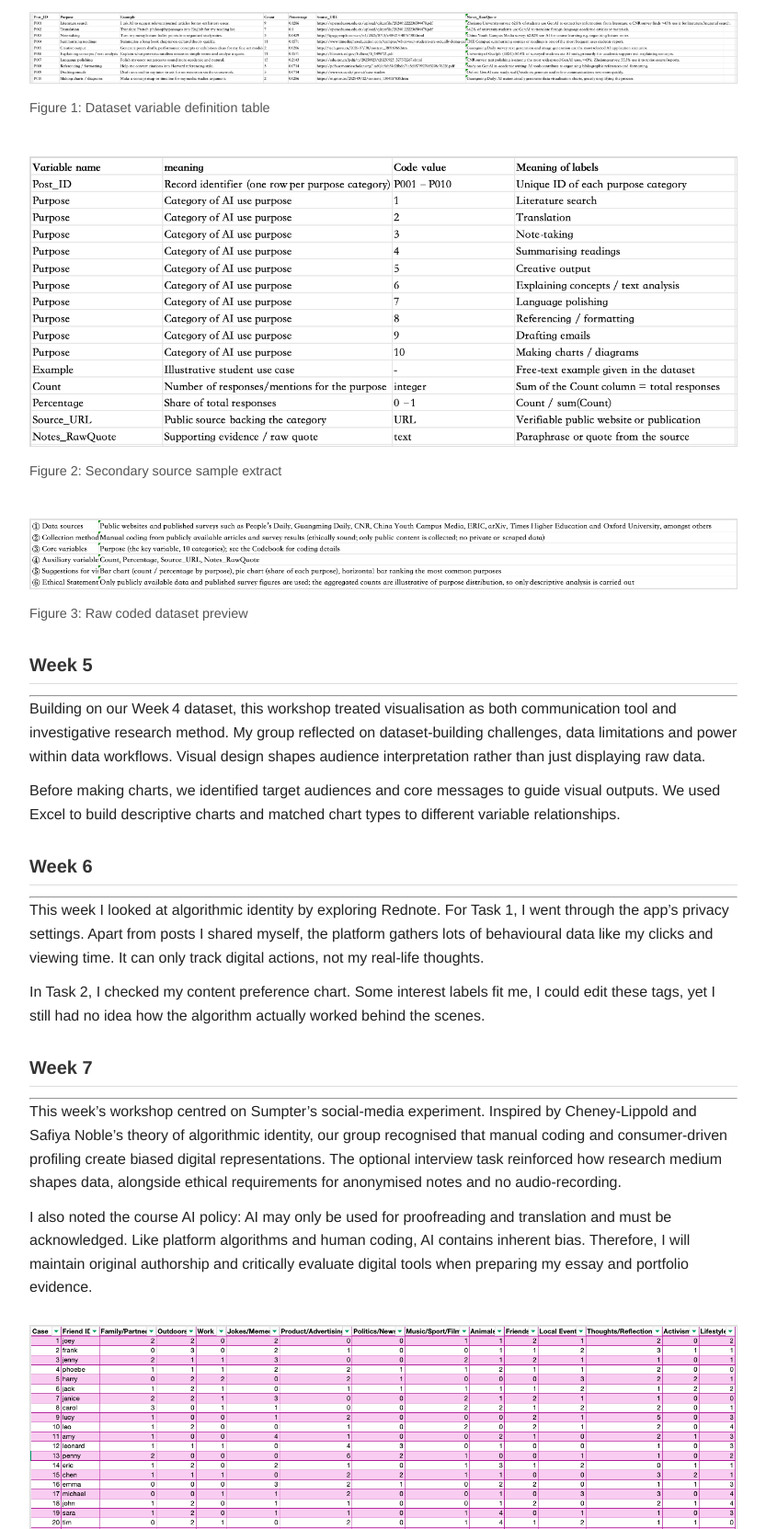
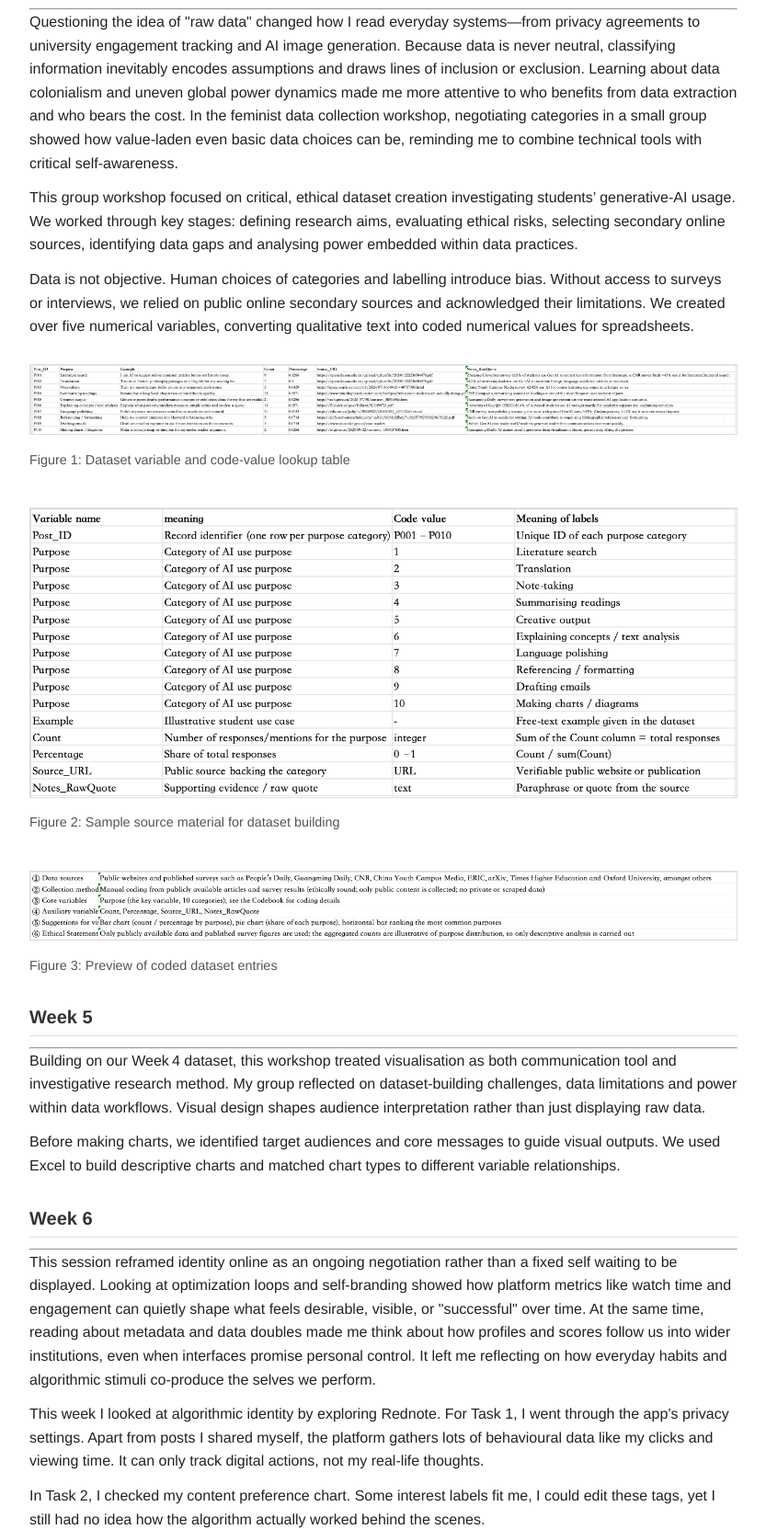
Before and after one commit to ziyagao/5780, a plain HTML site: page reflection.html in a window 1280 px wide. Shown: the part 1137-2800 px from the top of the page at 92% size, without its empty margins (223-1056 px from the left). Drawn offline with Linux system fonts and the light colour scheme.

Commit message:
Add files via upload

```diff
--- a/reflection.html
+++ b/reflection.html
@@ -30,6 +30,7 @@
 
         <h2>Week 2</h2>
         <hr>
+        <p>This week pushed me to see the internet not as a borderless, neutral space, but as a set of uneven networks shaped by cultural contexts and commercial platforms. Examining how proprietary algorithms organize attention—and how communities use "algospeak" or memetic tactics to push back against suppression—highlighted how visibility is constantly contested. Creating a portfolio website with basic HTML and CSS in the workshop felt surprisingly liberating compared to scrolling polished social feeds. Working directly with foundational code helped demystify how the web works and turned reflection into an active, creative process.</p>
         <p>Three web‑building approaches were covered: CampusPress, manual HTML/CSS coding and GitHub Pages. CampusPress is Leeds’ WordPress CMS; it offers quick no‑code site building with themes but limits customisation, suitable for portfolios and reflective blogs.</p>
         <p>I practised writing basic HTML for page structure and used CSS to adjust styling. I set up a GitHub account, created a repository and activated GitHub Pages to publish my site publicly. I understood repositories, README files and open‑source templates.</p>
 
@@ -42,18 +43,19 @@
 
         <h2>Week 4</h2>
         <hr>
+        <p>Questioning the idea of "raw data" changed how I read everyday systems—from privacy agreements to university engagement tracking and AI image generation. Because data is never neutral, classifying information inevitably encodes assumptions and draws lines of inclusion or exclusion. Learning about data colonialism and uneven global power dynamics made me more attentive to who benefits from data extraction and who bears the cost. In the feminist data collection workshop, negotiating categories in a small group showed how value‑laden even basic data choices can be, reminding me to combine technical tools with critical self‑awareness.</p>
         <p>This group workshop focused on critical, ethical dataset creation investigating students’ generative‑AI usage. We worked through key stages: defining research aims, evaluating ethical risks, selecting secondary online sources, identifying data gaps and analysing power embedded within data practices.</p>
         <p>Data is not objective. Human choices of categories and labelling introduce bias. Without access to surveys or interviews, we relied on public online secondary sources and acknowledged their limitations. We created over five numerical variables, converting qualitative text into coded numerical values for spreadsheets.</p>
 
-        <!-- Week4 一共3张图片 -->
-        <img class="journal-image" src="week4_img1.png" alt="Week4 dataset table 1">
-        <p class="caption">Figure 1: Dataset variable definition table</p>
+        <!-- Week4 3张图片，沿用指定文件名 -->
+        <img class="journal-image" src="week4_img1.png" alt="Dataset variable definition table">
+        <p class="caption">Figure 1: Dataset variable and code‑value lookup table</p>
 
-        <img class="journal-image" src="week4_img2.png" alt="Week4 dataset table 2">
-        <p class="caption">Figure 2: Secondary source sample extract</p>
+        <img class="journal-image" src="week4_img2.png" alt="Secondary source dataset sample">
+        <p class="caption">Figure 2: Sample source material for dataset building</p>
 
-        <img class="journal-image" src="week4_img3.png" alt="Week4 dataset overview">
-        <p class="caption">Figure 3: Raw coded dataset preview</p>
+        <img class="journal-image" src="week4_img3.png" alt="Raw coded dataset preview">
+        <p class="caption">Figure 3: Preview of coded dataset entries</p>
 
 
         <h2>Week 5</h2>
@@ -64,6 +66,7 @@
 
         <h2>Week 6</h2>
         <hr>
+        <p>This session reframed identity online as an ongoing negotiation rather than a fixed self waiting to be displayed. Looking at optimization loops and self‑branding showed how platform metrics like watch time and engagement can quietly shape what feels desirable, visible, or "successful" over time. At the same time, reading about metadata and data doubles made me think about how profiles and scores follow us into wider institutions, even when interfaces promise personal control. It left me reflecting on how everyday habits and algorithmic stimuli co‑produce the selves we perform.</p>
         <p>This week I looked at algorithmic identity by exploring Rednote. For Task 1, I went through the app’s privacy settings. Apart from posts I shared myself, the platform gathers lots of behavioural data like my clicks and viewing time. It can only track digital actions, not my real‑life thoughts.</p>
         <p>In Task 2, I checked my content preference chart. Some interest labels fit me, I could edit these tags, yet I still had no idea how the algorithm actually worked behind the scenes.</p>
 
@@ -73,12 +76,18 @@
         <p>This week’s workshop centred on Sumpter’s social‑media experiment. Inspired by Cheney‑Lippold and Safiya Noble’s theory of algorithmic identity, our group recognised that manual coding and consumer‑driven profiling create biased digital representations. The optional interview task reinforced how research medium shapes data, alongside ethical requirements for anonymised notes and no audio‑recording.</p>
         <p>I also noted the course AI policy: AI may only be used for proofreading and translation and must be acknowledged. Like platform algorithms and human coding, AI contains inherent bias. Therefore, I will maintain original authorship and critically evaluate digital tools when preparing my essay and portfolio evidence.</p>
 
-        <!-- Week7 一共2张图片 -->
-        <img class="journal-image" src="week7_img1.png" alt="Manual social‑media coding spreadsheet">
+        <!-- Week7 2张图片，沿用指定文件名 -->
+        <img class="journal-image" src="week7_img1.png" alt="Social media manual coding spreadsheet">
         <p class="caption">Figure 4: Manual social‑media coding table</p>
 
-        <img class="journal-image" src="week7_img2.png" alt="Scatter‑plot visualisation">
+        <img class="journal-image" src="week7_img2.png" alt="Scatter‑plot visualisation of coded social‑media data">
         <p class="caption">Figure 5: Scatter‑plot visualisation of coded social‑media data</p>
+
+
+        <h2>Week 8</h2>
+        <hr>
+        <p>Approaching digital media through digital ecologies stripped away the neat, weightless image of "the cloud" and "net zero". Looking at mineral extraction, e‑waste, and the growing water and energy demands of data centres—both globally and in places like Leeds—made the physicality of computation hard to overlook. Practices like data visceralisation and counter‑mapping offered a compelling way to move past abstract numbers and sense ecological stakes more closely. Going forward, I want to be more deliberate about my digital routines, from how often I rely on AI to how I manage data and devices.</p>
+        <p>This week’s workshop turned digital ecologies into a sensory, embodied practice around Roger Stevens and the outdoor campus space. Navigating through listening, smelling, and feeling air temperature and textures disrupted my usual reliance on sight and static maps. Slowing down for sonic meditation and sensory trails revealed subtle "more‑than‑human" connections between weather, wildlife, architectural surfaces, and my own body. Translating these shifting sensations into a sensory map—and tracing actor‑network links alongside recording tools—showed how mediation shapes perception and how much nuance gets flattened when environments are reduced to purely visual or quantitative data.</p>
 
 
         <p style="margin-top:40px;"><a href="index.html">← Back to homepage</a></p>
```
